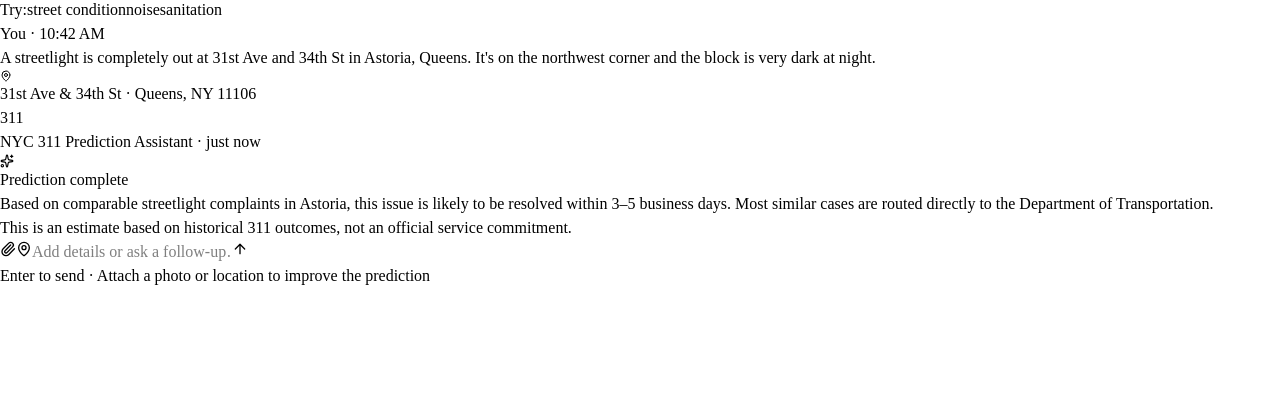
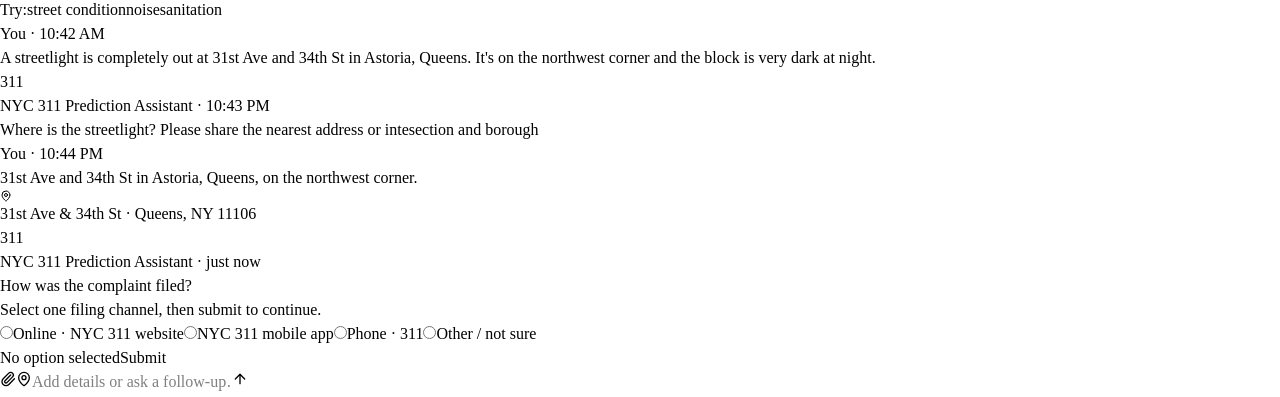
Before and after one commit to ushithila/311-Complaint-Resolution-Speed, a React (Vite) app in the folder my-react-app/: page / in a window 1280 px wide. Shown: the part 430-827 px from the top of the page. Before the commit the page ends 800 px from the top, so only its background shows below. Built offline with nearby package versions, Linux system fonts and the light colour scheme; no server answers.

Commit message:
Start on questionare form design

```diff
--- a/my-react-app/src/App.jsx
+++ b/my-react-app/src/App.jsx
@@ -31,7 +31,7 @@ function App() {
       <Header />
       <main className="flex min-h-0 flex-1">
         <Sidebar />
-        <ChatPanel messages={messages} loading={loading} error={error} onSend={handleSend} />
+        <ChatPanel messages={messages} loading={loading} error={error} onSend={handleSend} onFormSubmit={(option) => handleSend(option.label)} />
       </main>
     </div>
   )
--- a/my-react-app/src/components/chat/ChatPanel.jsx
+++ b/my-react-app/src/components/chat/ChatPanel.jsx
@@ -4,7 +4,7 @@ import ChatHeader from "./ChatHeader"
 import MessageHistory from "./MessageHistory"
 import InputBar from "./Inputbar"
 
-function ChatPanel( { messages = [], loading = false, error = "", onSend, title, subtitle }){
+function ChatPanel( { messages = [], loading = false, error = "", onSend, onFormSubmit, title, subtitle }){
   const [draft, setDraft] = useState("")
 
   function send() {
@@ -17,7 +17,7 @@ function ChatPanel( { messages = [], loading = false, error = "", onSend, title,
   return (
     <section className="flex min-h-0 min-w-0 flex-1 flex-col bg-white">
       <ChatHeader title={title} subtitle={subtitle} />
-      <MessageHistory messages={messages} loading={loading} error={error} onInfoClick={setDraft} />
+      <MessageHistory messages={messages} loading={loading} error={error} onChipClick={setDraft} onFormSubmit={onFormSubmit} />
       <InputBar value={draft} onChange={setDraft} onSend={send} disabled={loading} />
     </section>
   )
--- a/my-react-app/src/components/chat/MessageHistory.jsx
+++ b/my-react-app/src/components/chat/MessageHistory.jsx
@@ -2,15 +2,17 @@ import { useEffect, useRef } from "react";
 import AssistantMessage from "./AssistantMessage";
 import UserMessage from "./UserMessage";
 import PredictionCard from "./PredictionCard";
+import ChoiceForm from "./QuestionareChoice"
 
 const INTRO = {
     text: "Describe the issue and where it occurred. I'll estimate how quickly a similar 311 complaint is likely to be resolved.",
     chips: ["street condition", "noise", "sanitation"],
 }
 
-function renderMessage(message, onChipClick) {
+function renderMessage(message, onChipClick, onFormSubmit) {
     if (message.role === "user") return <UserMessage {...message} />
     if (message.type === "prediction") return <PredictionCard {...message} />
+    if (message.type === "form") return <ChoiceForm {...message} onSubmit={onFormSubmit} />
     return <AssistantMessage {...message} onChipClick={onChipClick} />
 }
 
--- /dev/null
+++ b/my-react-app/src/components/chat/QuestionareChoice.jsx
@@ -0,0 +1,63 @@
+import { useState } from "react";
+import { Avatar } from "./AssistantMessage";
+
+function Questionare( { id = "choice", question, helper, options = [], time, answer = null, onSubmit } ) {
+      const [selected, setSelected] = useState(answer)
+  const [locked, setLocked] = useState(answer !== null)
+
+  function submit(e) {
+    e.preventDefault()
+    if (selected === null || locked) return
+    setLocked(true)
+    onSubmit?.(options.find((o) => o.value === selected))
+  }
+
+  return (
+    <div className="flex gap-3">
+      <Avatar />
+      <div className="w-full max-w-lg">
+        <p className="mb-1 text-xs text-slate-500">
+          NYC 311 Prediction Assistant{time && ` · ${time}`}
+        </p>
+        <form onSubmit={submit} className="rounded-xl border border-slate-200 bg-white p-4 shadow-sm">
+          <fieldset disabled={locked}>
+            <legend className="text-sm font-semibold">{question}</legend>
+            {helper && <p className="mt-1 text-xs text-slate-500">{helper}</p>}
+            <div className="mt-3 grid grid-cols-1 gap-2 sm:grid-cols-2">
+              {options.map((opt) => (
+                <label
+                  key={opt.value}
+                  className="flex cursor-pointer items-center gap-2 rounded-md border border-slate-200 px-3 py-2 text-sm has-[:checked]:border-brand has-[:checked]:bg-blue-50 has-[:checked]:font-medium has-[:focus-visible]:ring-2 has-[:focus-visible]:ring-brand/40"
+                >
+                  <input
+                    type="radio"
+                    name={id}
+                    value={opt.value}
+                    checked={selected === opt.value}
+                    onChange={() => setSelected(opt.value)}
+                    className="accent-brand"
+                  />
+                  {opt.label}
+                </label>
+              ))}
+            </div>
+          </fieldset>
+          <div className="mt-3 flex items-center justify-between">
+            <span className="text-xs text-slate-500">
+              {selected === null ? "No option selected" : "One option selected"}
+            </span>
+            <button
+              type="submit"
+              disabled={selected === null || locked}
+              className="rounded-md bg-brand px-5 py-2 text-sm font-medium text-white disabled:opacity-40"
+            >
+              Submit
+            </button>
+          </div>
+        </form>
+      </div>
+    </div>
+  )
+}
+
+export default Questionare
--- a/my-react-app/src/mocks/MockMessages.js
+++ b/my-react-app/src/mocks/MockMessages.js
@@ -14,13 +14,34 @@ export const chatMessages = [
     type: "text",
     time: "10:42 AM",
     text: "A streetlight is completely out at 31st Ave and 34th St in Astoria, Queens. It's on the northwest corner and the block is very dark at night.",
-    location: "31st Ave & 34th St · Queens, NY 11106",
   },
   {
     id: 3,
     role: "assistant",
-    type: "prediction",
+    type: "message",
+    time: "10:43 PM",
+    text: "Where is the streetlight? Please share the nearest address or intesection and borough",
+  },
+  {
+    id: 4,
+    role: "user",
+    type: "message",
+    time: "10:44 PM",
+    text: "31st Ave and 34th St in Astoria, Queens, on the northwest corner.",
+    location: "31st Ave & 34th St · Queens, NY 11106",
+  },
+  {
+    id: 5,
+    role: "assistant",
+    type: "form",
     time: "just now",
-    text: "Based on comparable streetlight complaints in Astoria, this issue is likely to be resolved within 3–5 business days. Most similar cases are routed directly to the Department of Transportation.",
+    question: "How was the complaint filed?",
+    helper: "Select one filing channel, then submit to continue.",
+    options: [
+      { value: "website", label: "Online · NYC 311 website" },
+      { value: "mobile", label: "NYC 311 mobile app" },
+      { value: "phone", label: "Phone · 311" },
+      { value: "other", label: "Other / not sure" },
+    ],
   },
 ];
```
